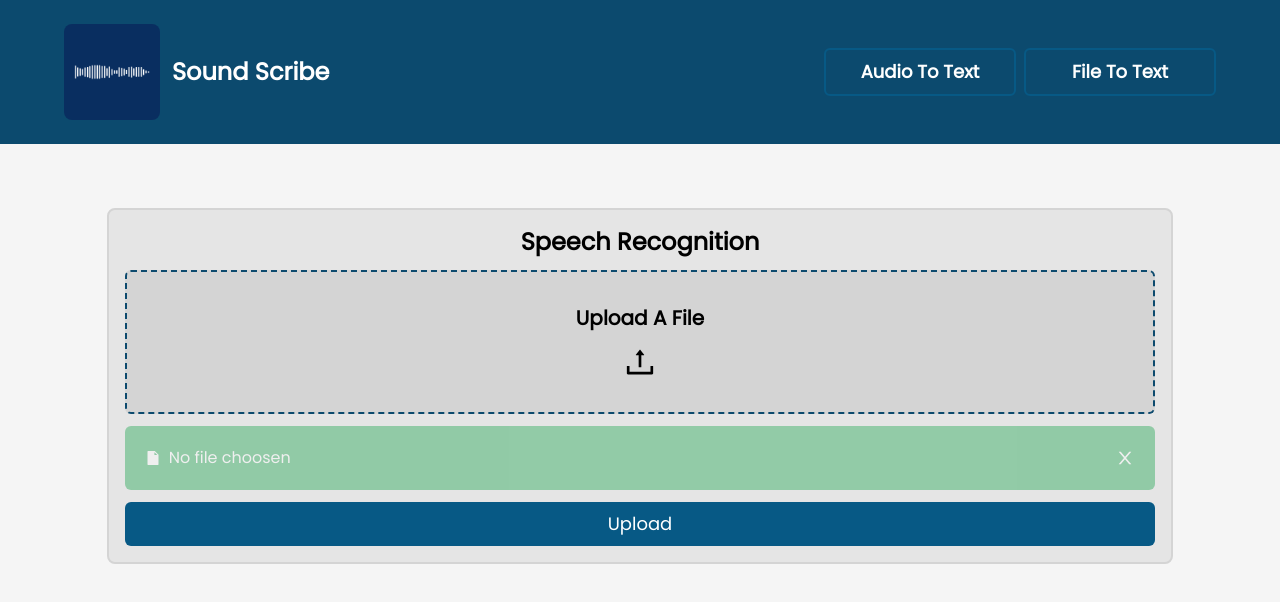
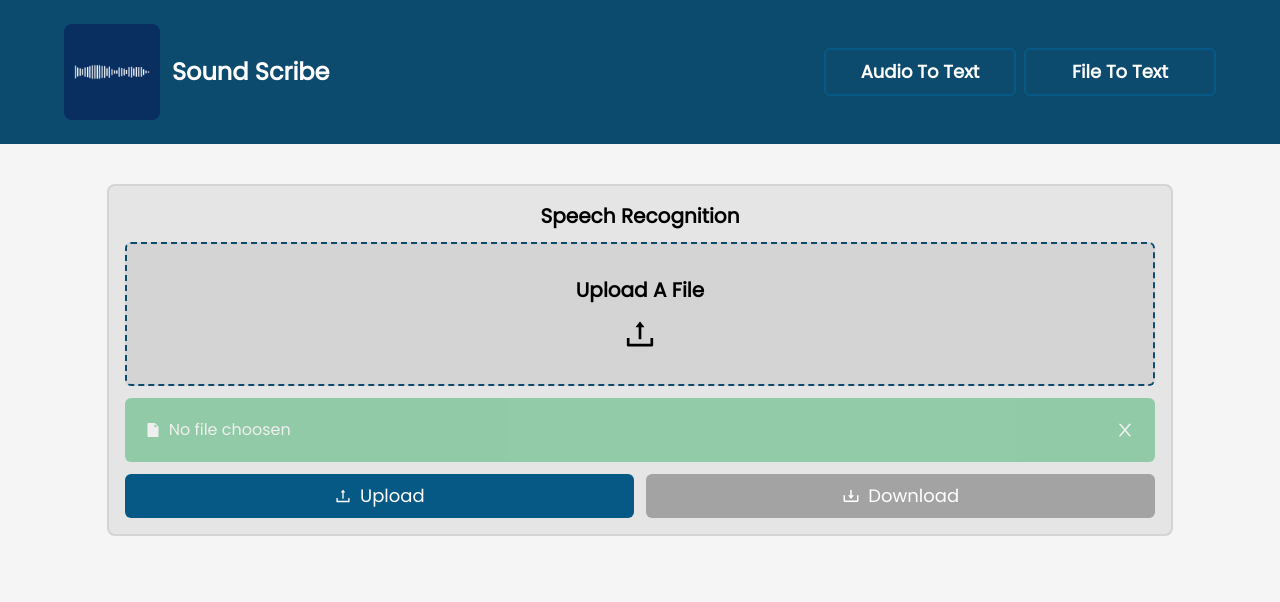
Before and after one commit to Martin853/Sound-Scribe, a React (Vite) app: page /file-to-text in a window 1280 px wide. Shown: the top 602 px of the page. Built offline with nearby package versions, Linux system fonts and the light colour scheme.

Commit message:
Created file to text

```diff
--- a/src/components/SpeechRecognitionFile.jsx
+++ b/src/components/SpeechRecognitionFile.jsx
@@ -1,5 +1,6 @@
 import React, { useState } from "react";
 import { AiOutlineUpload, AiFillFile, AiOutlineClose } from "react-icons/ai";
+import { BiDownload } from "react-icons/bi";
 
 export const SpeechRecognitionFile = () => {
   const [selectedFile, setSelectedFile] = useState(null);
@@ -7,20 +8,43 @@ export const SpeechRecognitionFile = () => {
   const [error, setError] = useState(null);
 
   const handleFileChange = (event) => {
+    setTranscript("");
     setError(null);
     const file = event.target.files[0];
 
-    if (file.size > 25000000) {
+    if (file && file.size > 25000000) {
       return setError("File must be smaller than 25MB");
     }
     setSelectedFile(file);
   };
 
-  const handleUpload = () => {};
+  const handleUpload = async () => {
+    setTranscript("");
+    setError(null);
+
+    if (!selectedFile) {
+      return setError("Please select a file");
+    }
+
+    const formData = new FormData();
+    formData.append("file", selectedFile);
+    formData.append("model", "whisper-1");
+
+    fetch("https://api.openai.com/v1/audio/transcriptions", {
+      method: "POST",
+      headers: {
+        Authorization: `Bearer ${import.meta.env.VITE_API_KEY}`,
+      },
+      body: formData,
+    })
+      .then((response) => response.json())
+      .then((data) => setTranscript(data.text))
+      .catch((error) => console.log(error));
+  };
 
   return (
-    <div className='w-5/6 h-fit p-4 mt-16 bg-neutral-200 flex flex-col items-center rounded-lg gap-3 border-2 border-neutral-300'>
-      <h1 className='text-xl sm:text-2xl font-semibold'>Speech Recognition</h1>
+    <div className='w-5/6 h-fit p-4 mt-10 bg-neutral-200 flex flex-col items-center rounded-lg gap-3 border-2 border-neutral-300'>
+      <h1 className='text-xl sm:text-xl font-semibold'>Speech Recognition</h1>
       <div
         onClick={() => document.querySelector("#file").click()}
         className='w-full h-fit p-8 flex flex-col gap-3 justify-center items-center bg-neutral-300 rounded-md border-dashed border-2 border-sky-900 hover:cursor-pointer'
@@ -52,17 +76,50 @@ export const SpeechRecognitionFile = () => {
         <AiOutlineClose
           className='text-xl hover:cursor-pointer'
           onClick={() => {
+            setError(null);
             setSelectedFile(null);
+            setTranscript("");
+            document.getElementById("file").value = "";
           }}
         />
       </div>
+      {transcript && (
+        <div className='w-full flex flex-col gap-2'>
+          <h1 className='self-start text-xl sm:text-2xl'>Result:</h1>
+          <div className=' w-fu ll h-36 overflow-y-auto p-4 bg-neutral-100 rounded-lg border-neutral-300 border'>
+            {transcript}
+          </div>
+        </div>
+      )}
+      <div className='w-full flex gap-3'>
         <button
           onClick={handleUpload}
           className='bg-sky-800 text-white w-full rounded-md p-2 flex justify-center items-center gap-2 text-sm sm:text-lg hover:bg-sky-700 transition-all duration-300 ease-in-out'
         >
+          <AiOutlineUpload />
           Upload
         </button>
-      {transcript && <p>{transcript}</p>}
+        <button
+          disabled={transcript === ""}
+          onClick={() => {
+            const element = document.createElement("a");
+            const file = new Blob([transcript], { type: "text/plain" });
+            element.href = URL.createObjectURL(file);
+            element.download = "speech.txt";
+            document.body.appendChild(element); // Required for Firefox
+            element.click();
+            document.body.removeChild(element); // Clean up
+          }}
+          className={
+            transcript
+              ? "bg-sky-800 text-white w-full rounded-md p-2 flex justify-center items-center gap-2 text-sm sm:text-lg  hover:bg-sky-700 transition-all duration-300 ease-in-out"
+              : "bg-neutral-400 text-white w-full rounded-md p-2 flex justify-center items-center gap-2 text-sm sm:text-lg"
+          }
+        >
+          <BiDownload />
+          Download
+        </button>
+      </div>
     </div>
   );
 };
```
Lines whose indentation alone changed are shown as unchanged.
